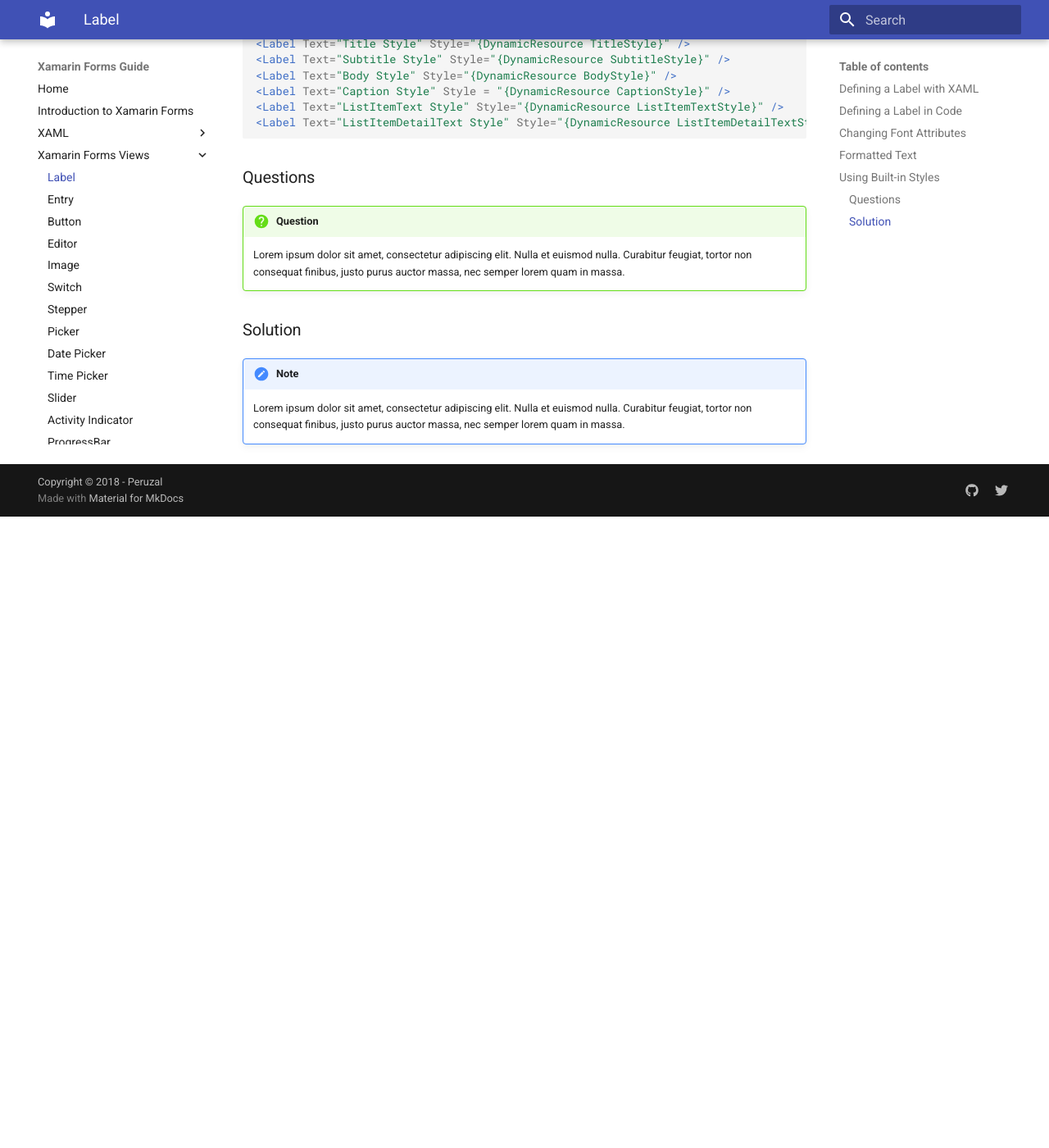
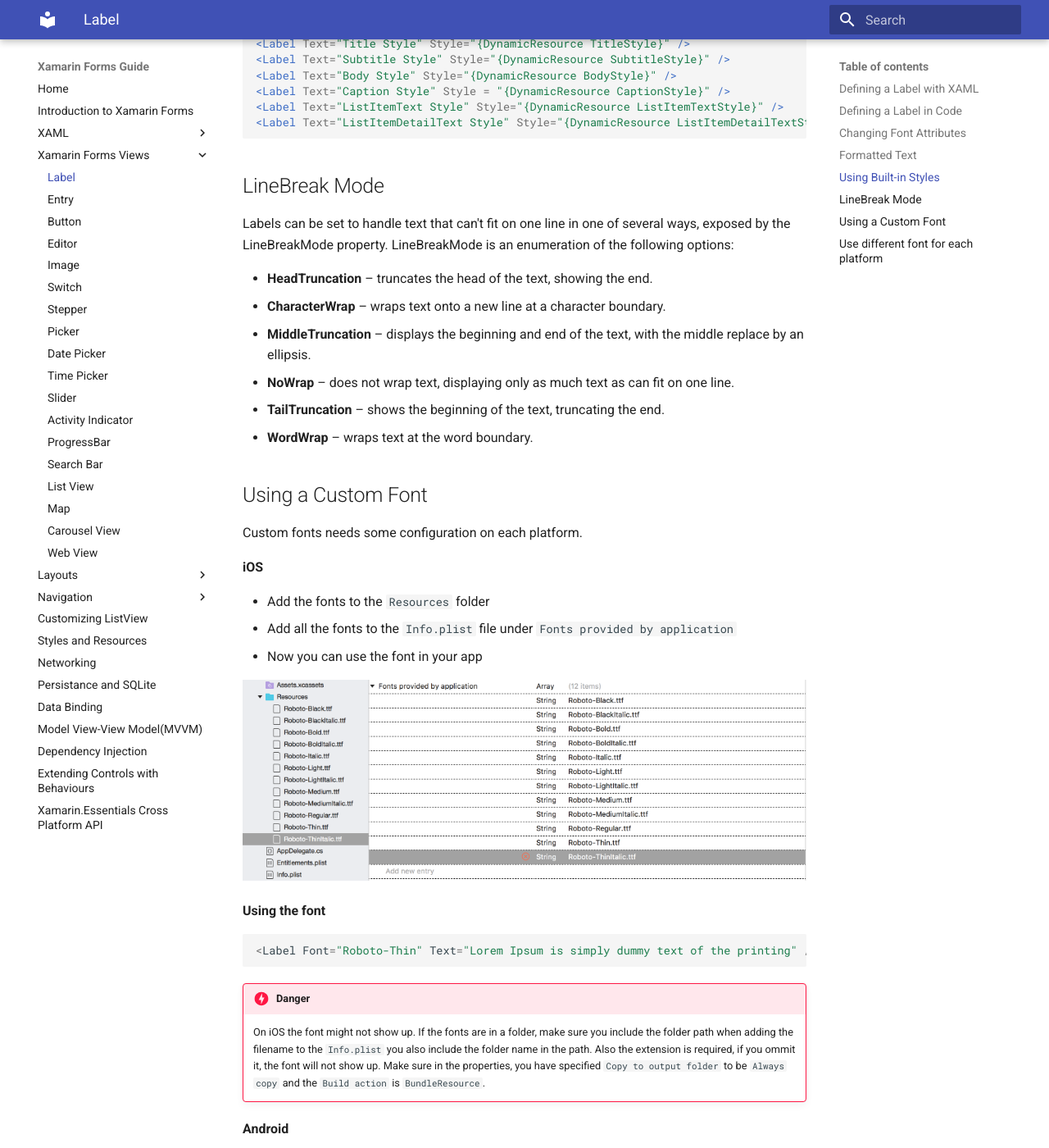
Before and after one commit to Peruzal/xamarin-forms-guide, an MkDocs documentation site: the page built from docs/views/label.md, in a window 1280 px wide and 1400 px high, scrolled down 3055 px. Shown: the whole window at 82% size. Built offline with MkDocs 1.6.1 and Material for MkDocs 9.7.7, drawn with Linux system fonts in a browser that asks for light colours; old or Windows-style settings are respelled for this version of MkDocs; before the commit the page ends 3685 px from its top, so only the background shows below that; some of the changed text lies outside the part shown.

Commit message:
custom fonts on labels

````diff
--- a/docs/views/label.md
+++ b/docs/views/label.md
@@ -118,16 +118,60 @@
 <Label Text="ListItemDetailText Style" Style="{DynamicResource ListItemDetailTextStyle}" />
 ```
 
-### Questions
+## LineBreak Mode
 
-!!! question
-    Lorem ipsum dolor sit amet, consectetur adipiscing elit. Nulla et euismod
-    nulla. Curabitur feugiat, tortor non consequat finibus, justo purus auctor
-    massa, nec semper lorem quam in massa.
+Labels can be set to handle text that can't fit on one line in one of several ways, exposed by the LineBreakMode property. LineBreakMode is an enumeration of the following options:
 
-### Solution
+* **HeadTruncation** – truncates the head of the text, showing the end.
+* **CharacterWrap** – wraps text onto a new line at a character boundary.
+* **MiddleTruncation** – displays the beginning and end of the text, with the middle replace by an ellipsis.
+* **NoWrap** – does not wrap text, displaying only as much text as can fit on one line.
+* **TailTruncation** – shows the beginning of the text, truncating the end.
+* **WordWrap** – wraps text at the word boundary.
 
-!!! note
-    Lorem ipsum dolor sit amet, consectetur adipiscing elit. Nulla et euismod
-    nulla. Curabitur feugiat, tortor non consequat finibus, justo purus auctor
-    massa, nec semper lorem quam in massa.
+## Using a Custom Font
+
+Custom fonts needs some configuration on each platform.
+
+**iOS**
+
+* Add the fonts to the `Resources` folder
+* Add all the fonts to the `Info.plist` file under `Fonts provided by application`
+* Now you can use the font in your app
+
+![iOS Custom Font](../images/views/ios-custom-fonts.png)
+
+**Using the font**
+
+```xaml
+<Label Font="Roboto-Thin" Text="Lorem Ipsum is simply dummy text of the printing" />
+```
+
+!!! danger
+    On iOS the font might not show up. If the fonts are in a folder, make sure you include the folder path when adding the filename to the `Info.plist` you also include the folder name in the path. Also the extension is required, if you ommit it, the font will not show up. Make sure in the properties, you have specified `Copy to output folder` to be `Always copy` and the `Build action` is `BundleResource`.
+
+**Android**
+
+On Android do the following :
+
+* Copy the font to the `Assets` folder
+* Make sure in the properties the `BuildAction` is set to `AndroidAsset`
+* Use the font. you have to use the full path of the font followed by a `#` and the font name e.g `ButterflyKids-Regular.ttf#Butterfly-Regular`
+
+```xaml
+<Label Font="ButterflyKids-Regular.ttf#Butterfly-Regular" Text="Lorem Ipsum is simply dummy"  />
+```
+
+## Use different font for each platform
+
+Once we have our fonts, we can use the `OnPlatform` and choose a different font for each platform :
+
+```xaml
+<Label Text="Lorem Ipsum is simply dummy text of the printing and typesetting industry.">
+    <Label.Font>
+        <OnPlatform x:TypeArguments="Font" Android="ButterflyKids-Regular.ttf#Butterfly-Regular" iOS="Roboto-Thin" />
+    </Label.Font>
+</Label>
+```
+
+![Custom Fonts Per Platform](../images/views/custom-fonts.png)
````
Also changed, not shown: docs/views/list-view.md (+12 -0 lines), docs/images/views/custom-fonts.png (added), docs/images/views/ios-custom-fonts.png (added), 1 other file.
